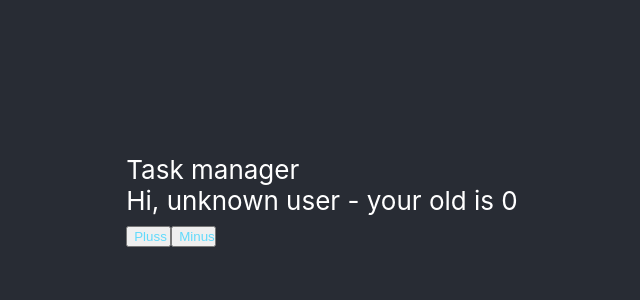
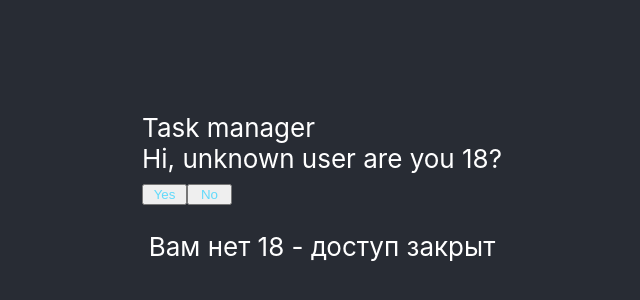
Before and after one commit to rebdevbay/Project1, a React (Create React App) app: page / in a window 1280 px wide. Shown: the part 200-500 px from the top of the page, without its empty margins (318-958 px from the left). Built offline with nearby package versions, Linux system fonts and the light colour scheme.

Commit message:
Валитдация

```diff
--- a/src/App.js
+++ b/src/App.js
@@ -1,23 +1,30 @@
 import React, { Component } from "react";
 import "./App.css";
 import { Header } from "./Components/Header";
-
+import { Uncover } from "./Components/Uncover";
+import { Login } from "./Components/Login";
 class App extends Component {
   state = {
     name: "unknown",
     lastName: "user",
     age: 0,
-    plus: false
+    adult: false,
+    nos: false,
   };
 
-  handleClick = e => {
+  handleClick = (e) => {
     let id = e.target.id;
     console.log(id);
-    this.setState(({ age }) => (id > 0 ? { age: ++age } : { age: --age }));
+    this.setState(({ age }) => (id > 0 ? { age: 18 } : { age: 0 }));
+
+    this.setState(({ adult, age }) =>
+      age >= 18 ? { adult: true } : { adult: false, nos: true }
+    );
   };
 
   render() {
-    const { name, lastName, age } = this.state;
+    const { name, lastName, age, adult } = this.state;
+    console.log(this.state);
     return (
       <div className="App-header">
         <Header
@@ -25,7 +32,9 @@ class App extends Component {
           name={name}
           lastName={lastName}
           handleClick={this.handleClick}
+          adult={adult}
         />
+        {adult ? <Login /> : <Uncover />}
       </div>
     );
   }
--- a/src/Components/Header.js
+++ b/src/Components/Header.js
@@ -1,21 +1,29 @@
 import React from "react";
 
 export function Header(props) {
-  const { name, lastName, age, handleClick } = props;
-  console.log(props);
+  const { name, lastName, handleClick, adult, nos } = props;
+
   return (
     <div className="HeaderDiv">
       Task manager
       <div>
-        Hi, {name} {lastName} - your old is {age}
+        Hi, {name} {lastName} {adult ? "" : "are you 18?"}
       </div>
       <div className="HeaderDiv">
-        <button className="Header-link" id="1" onClick={handleClick}>
-          Pluss
-        </button>
-        <button className="Header-link" id="0" onClick={handleClick}>
-          Minus
-        </button>
+        {adult ? (
+          ""
+        ) : nos ? (
+          ""
+        ) : (
+          <div>
+            <button className="Header-link" id="1" onClick={handleClick}>
+              Yes
+            </button>
+            <button className="Header-link" id="0" onClick={handleClick}>
+              No
+            </button>
+          </div>
+        )}
       </div>
     </div>
   );
--- /dev/null
+++ b/src/Components/Login.js
@@ -0,0 +1,9 @@
+import React from "react";
+
+export function Login() {
+  return (
+    <div>
+      <p>Вам есть 18 лет - доступ разрешен</p>
+    </div>
+  );
+}
--- /dev/null
+++ b/src/Components/Uncover.js
@@ -0,0 +1,9 @@
+import React from "react";
+
+export function Uncover() {
+  return (
+    <div>
+      <p>Вам нет 18 - доступ закрыт</p>
+    </div>
+  );
+}
```
